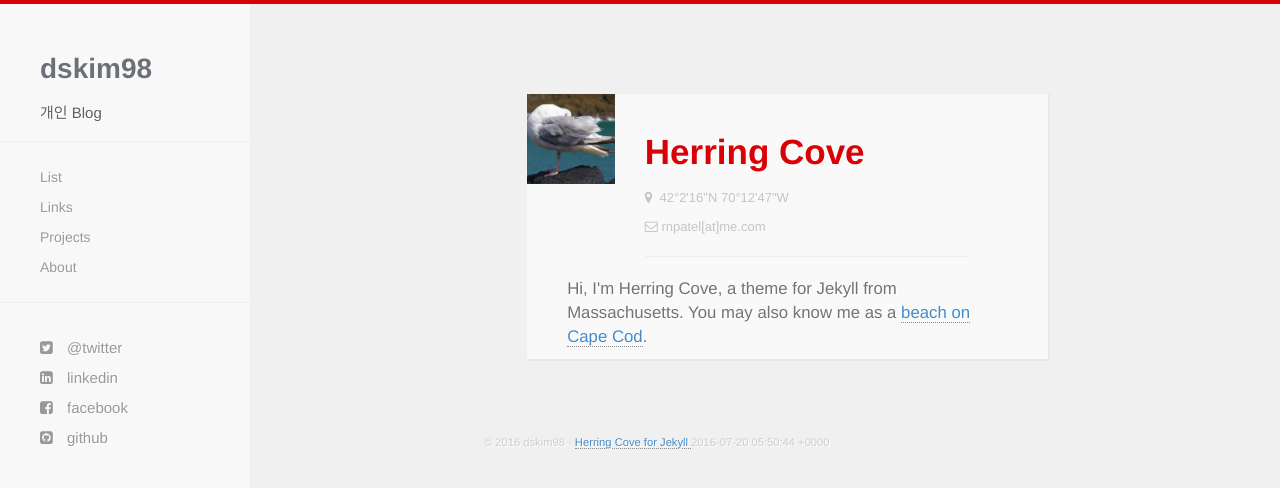
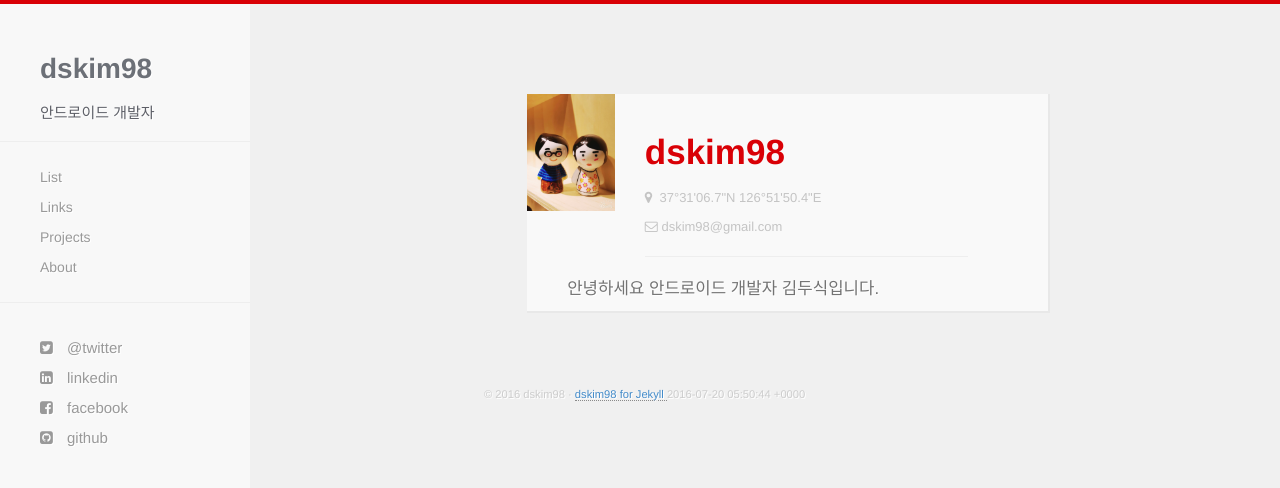
Before and after one commit to DoosikKim/doosikkim.github.io, a Jekyll site: the page built from about.html, in a window 1280 px wide. Shown: the top 488 px of the page. Built offline with Jekyll 4.4.1, drawn with Linux system fonts in a browser that asks for light colours; nearby versions of some CDN libraries.

Commit message:
개인 이미지 추가 및 개인 기본 정보 변경

```diff
--- a/_config.yml
+++ b/_config.yml
@@ -1,7 +1,7 @@
 name: dskim98
 author: dskim98
 baseurl:
-description: 개인 Blog
+description: 안드로이드 개발자
 github: http://www.github.com/doosikkim
 twitter: http://www.twitter.com/
 facebook: https://www.facebook.com/doosik.kim.71
--- a/_includes/footer.html
+++ b/_includes/footer.html
@@ -2,7 +2,7 @@
   <footer>
     <p class="text-muted credit">
       &copy; {{ site.time | date: '%Y' }} {{ site.name }} &middot;
-      <a href="https://github.com/arnp/herring-cove"> Herring Cove for Jekyll </a>
+      <a href="https://github.com/DoosikKim"> dskim98 for Jekyll </a>
       {{ site.time }}
     </p>
   </footer>
--- a/about.html
+++ b/about.html
@@ -10,15 +10,15 @@ title: About
             <img src="{{ site.baseurl }}/images/self.jpg">
           </div>
           <div class="col-md-9">
-            <h1>Herring Cove</h1>
-            <p><i class="fa fa-map-marker"></i>&nbsp;&nbsp;42°2'16"N   70°12'47"W</p>
-            <p><i class="fa fa-envelope-o"></i>&nbsp;rnpatel[at]me.com </p>
+            <h1>dskim98</h1>
+            <p><i class="fa fa-map-marker"></i>&nbsp;&nbsp;37°31'06.7"N 126°51'50.4"E</p>
+            <p><i class="fa fa-envelope-o"></i>&nbsp;dskim98@gmail.com </p>
             <hr />
           </div>
         </div>
         <div class="row">
           <div class="col-md-12 letter">
-            <p>Hi, I'm Herring Cove, a theme for Jekyll from Massachusetts. You may also know me as a <a href="http://wikimapia.org/38526/Herring-Cove-Beach">beach on Cape Cod</a>.</p>
+            <p>안녕하세요 안드로이드 개발자 김두식입니다.</p>
           </div>
         </div>
     </div>
--- a/index.html
+++ b/index.html
@@ -1,5 +1,5 @@
 ---
-title: Herring Cove
+title: dskim98's Blog
 ---
 {% include showcase.html %}
 {% include greeting.html %}
```
Also changed, not shown: _posts/2016-07-18-Blog-open.markdown (added, +10 -0 lines), images/self.jpg, 1 other file.
